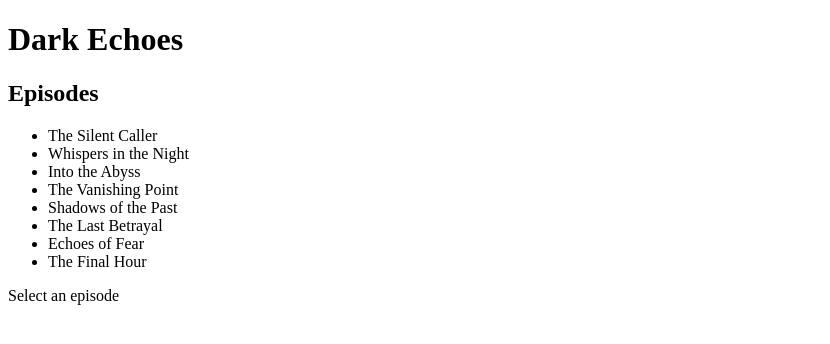
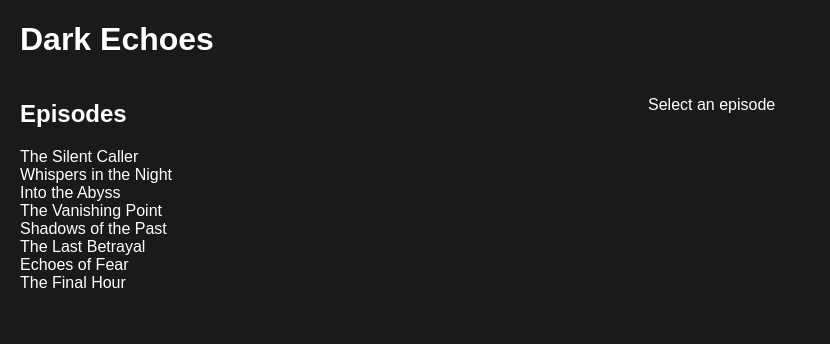
Before and after one commit to ebarbosa27/DarkEchoes, a React (Vite) app: page / in a window 1280 px wide. Shown: the top 344 px of the page, without its empty margins (0-830 px from the left). Built offline with nearby package versions, Linux system fonts and the light colour scheme.

Commit message:
added styling to page for episode list

```diff
--- a/src/index.css
+++ b/src/index.css
@@ -0,0 +1,38 @@
+html {
+  background-color: rgb(26, 26, 26);
+  color: white;
+  font-family: Arial, Helvetica, sans-serif;
+}
+
+body {
+  margin: 20px;
+}
+
+main {
+  display: flex;
+  gap: 1rem;
+  width: 100%;
+}
+
+section {
+  flex: 1;
+}
+
+section ul {
+  list-style: none;
+  padding: 0;
+}
+
+.episodeItem {
+  padding: 1rem 1rem;
+  margin: 0;
+  border-top: 1px dashed rgb(85, 85, 85);
+}
+.episodeItem:first-child {
+  border-top: none;
+}
+
+.episodeItem:hover {
+  background-color: rgb(40, 40, 40);
+  cursor: pointer;
+}
```
